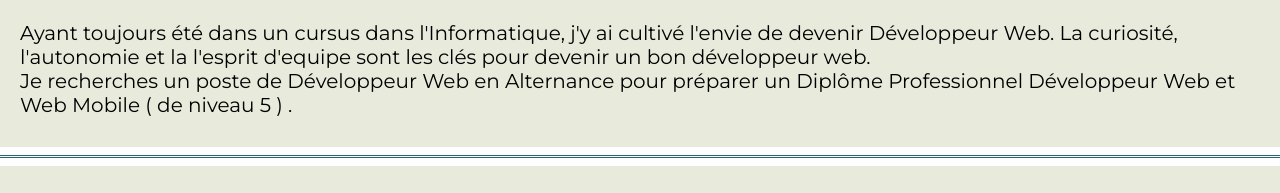
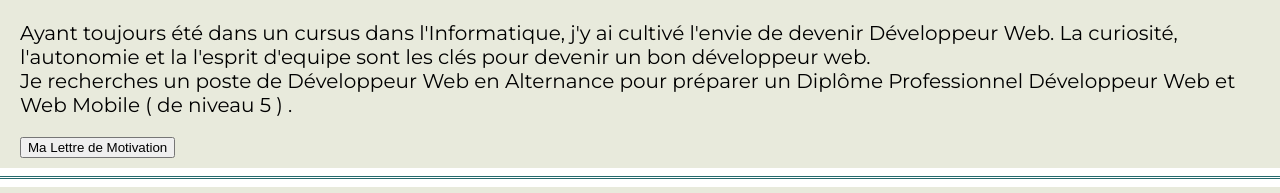
Before and after one commit to angelinagarae/CV-Angelina-Garaebiti, a plain HTML site: page index.html in a window 1280 px wide. Shown: the part 1281-1474 px from the top of the page. Drawn offline with Linux system fonts and the light colour scheme; a web font is replaced by a local one.

Commit message:
Update index.html

```diff
--- a/index.html
+++ b/index.html
@@ -37,6 +37,7 @@
                 Développeur Web. La curiosité, l'autonomie et la l'esprit d'equipe sont les clés pour devenir un bon développeur web.<br>Je recherches un poste de Développeur Web en Alternance pour
                 préparer un Diplôme Professionnel Développeur Web et Web Mobile ( de niveau 5 ) .
             </p>
+            <a href="./lm.html"><button>Ma Lettre de Motivation</button></a>
         </article>
     </section>
     <hr class="double">
```
